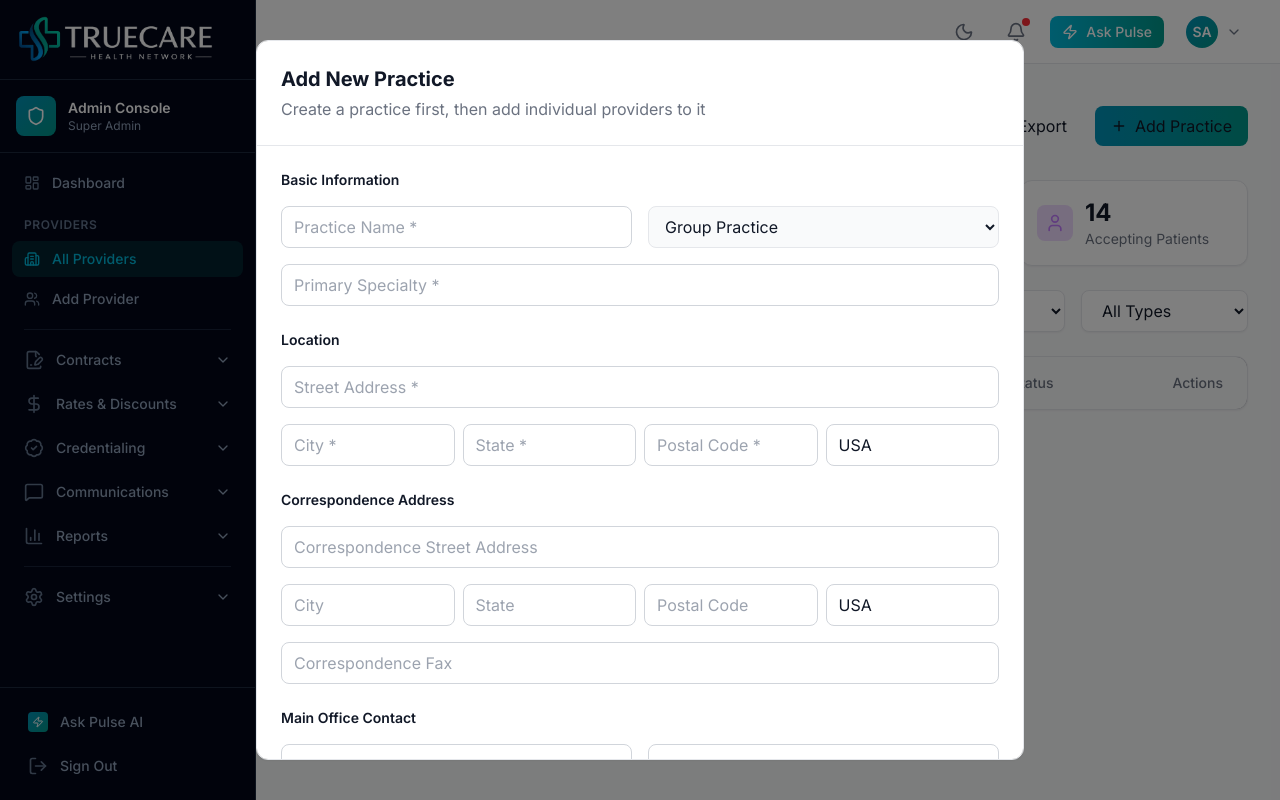
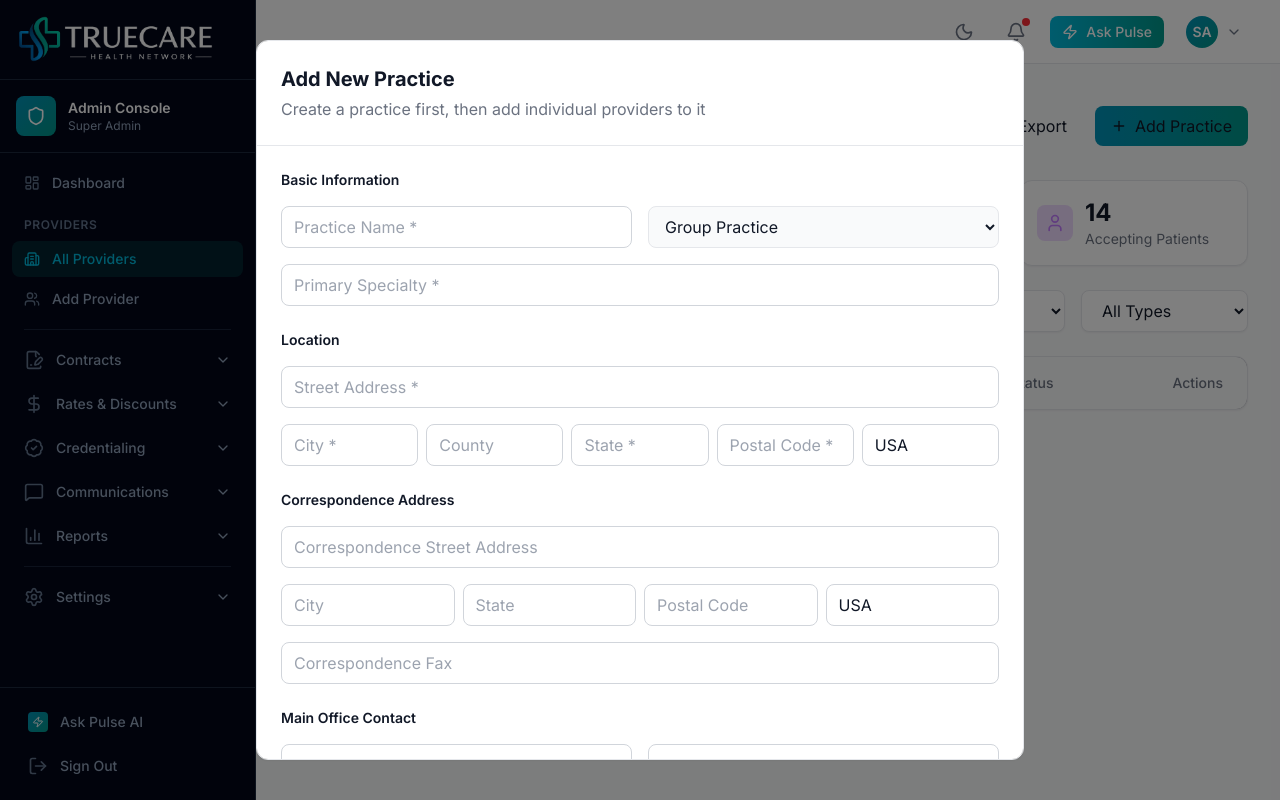
Before and after one commit to CoHoast/clarity-health-network, a Next.js app: page /admin/providers in a window 1280 px wide. Both pictures are taken after typing "Sample" into the empty fields and a click on the button "Add Practice". Built offline with nearby package versions, Linux system fonts and the light colour scheme.

Commit message:
Add county to practice location address

```diff
--- a/app/admin/providers/page.tsx
+++ b/app/admin/providers/page.tsx
@@ -14,6 +14,7 @@ interface Practice {
   // Location
   address: string;
   city: string;
+  county: string;
   state: string;
   zip: string;
   country: string;
@@ -99,6 +100,7 @@ const practices: Practice[] = [
     specialty: "Family Medicine",
     address: "123 Medical Center Dr",
     city: "Cleveland",
+    county: "Cuyahoga",
     state: "OH",
     zip: "44101",
     country: "USA",
@@ -135,6 +137,7 @@ const practices: Practice[] = [
     specialty: "Orthopedics",
     address: "321 Bone & Joint Dr",
     city: "Beachwood",
+    county: "Cuyahoga",
     state: "OH",
     zip: "44122",
     country: "USA",
@@ -171,6 +174,7 @@ const practices: Practice[] = [
     specialty: "Diagnostic Imaging",
     address: "789 Imaging Way",
     city: "Cleveland",
+    county: "Cuyahoga",
     state: "OH",
     zip: "44102",
     country: "USA",
@@ -207,6 +211,7 @@ const practices: Practice[] = [
     specialty: "Cardiology",
     address: "369 Heart Center Dr",
     city: "Cleveland",
+    county: "Cuyahoga",
     state: "OH",
     zip: "44104",
     country: "USA",
@@ -243,6 +248,7 @@ const practices: Practice[] = [
     specialty: "Urgent Care",
     address: "987 Quick Care Blvd",
     city: "Westlake",
+    county: "Cuyahoga",
     state: "OH",
     zip: "44145",
     country: "USA",
@@ -597,7 +603,8 @@ export default function ProvidersPage() {
                         Location Address
                       </h3>
                       <p className="text-slate-300">{selectedPractice.address}</p>
-                      <p className="text-slate-300">{selectedPractice.city}, {selectedPractice.state} {selectedPractice.zip}</p>
+                      <p className="text-slate-300">{selectedPractice.city}, {selectedPractice.county} County</p>
+                      <p className="text-slate-300">{selectedPractice.state} {selectedPractice.zip}</p>
                       <p className="text-slate-400">{selectedPractice.country}</p>
                     </div>
 
@@ -857,8 +864,9 @@ export default function ProvidersPage() {
                     onChange={(e) => setNewPractice({...newPractice, address: e.target.value})}
                     className="w-full px-3 py-2 bg-slate-700 border border-slate-600 rounded-lg text-white placeholder-slate-400 focus:outline-none focus:ring-2 focus:ring-cyan-500"
                   />
-                  <div className="grid grid-cols-4 gap-2">
+                  <div className="grid grid-cols-5 gap-2">
                     <input type="text" placeholder="City *" value={newPractice.city || ""} onChange={(e) => setNewPractice({...newPractice, city: e.target.value})} className="px-3 py-2 bg-slate-700 border border-slate-600 rounded-lg text-white placeholder-slate-400 focus:outline-none focus:ring-2 focus:ring-cyan-500" />
+                    <input type="text" placeholder="County" value={newPractice.county || ""} onChange={(e) => setNewPractice({...newPractice, county: e.target.value})} className="px-3 py-2 bg-slate-700 border border-slate-600 rounded-lg text-white placeholder-slate-400 focus:outline-none focus:ring-2 focus:ring-cyan-500" />
                     <input type="text" placeholder="State *" value={newPractice.state || ""} onChange={(e) => setNewPractice({...newPractice, state: e.target.value})} className="px-3 py-2 bg-slate-700 border border-slate-600 rounded-lg text-white placeholder-slate-400 focus:outline-none focus:ring-2 focus:ring-cyan-500" />
                     <input type="text" placeholder="Postal Code *" value={newPractice.zip || ""} onChange={(e) => setNewPractice({...newPractice, zip: e.target.value})} className="px-3 py-2 bg-slate-700 border border-slate-600 rounded-lg text-white placeholder-slate-400 focus:outline-none focus:ring-2 focus:ring-cyan-500" />
                     <input type="text" placeholder="Country" value={newPractice.country || "USA"} onChange={(e) => setNewPractice({...newPractice, country: e.target.value})} className="px-3 py-2 bg-slate-700 border border-slate-600 rounded-lg text-white placeholder-slate-400 focus:outline-none focus:ring-2 focus:ring-cyan-500" />
```
